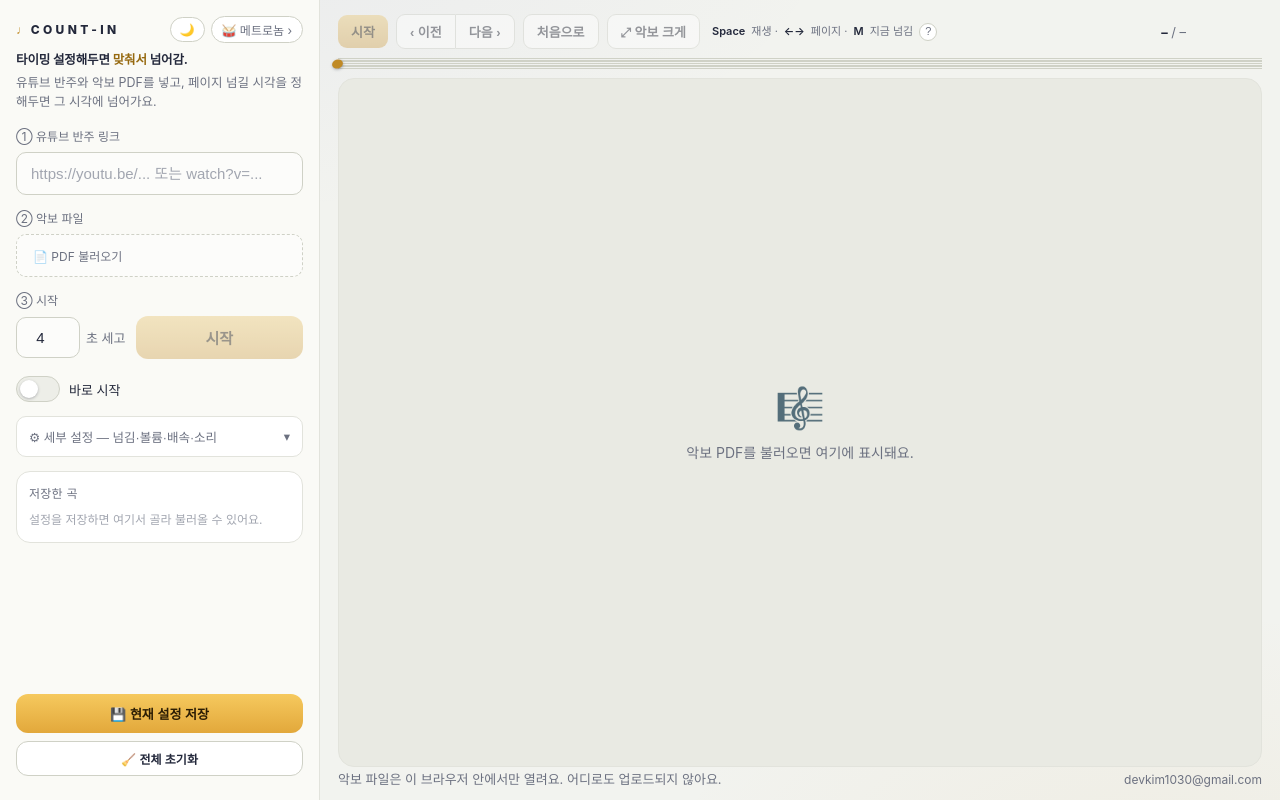
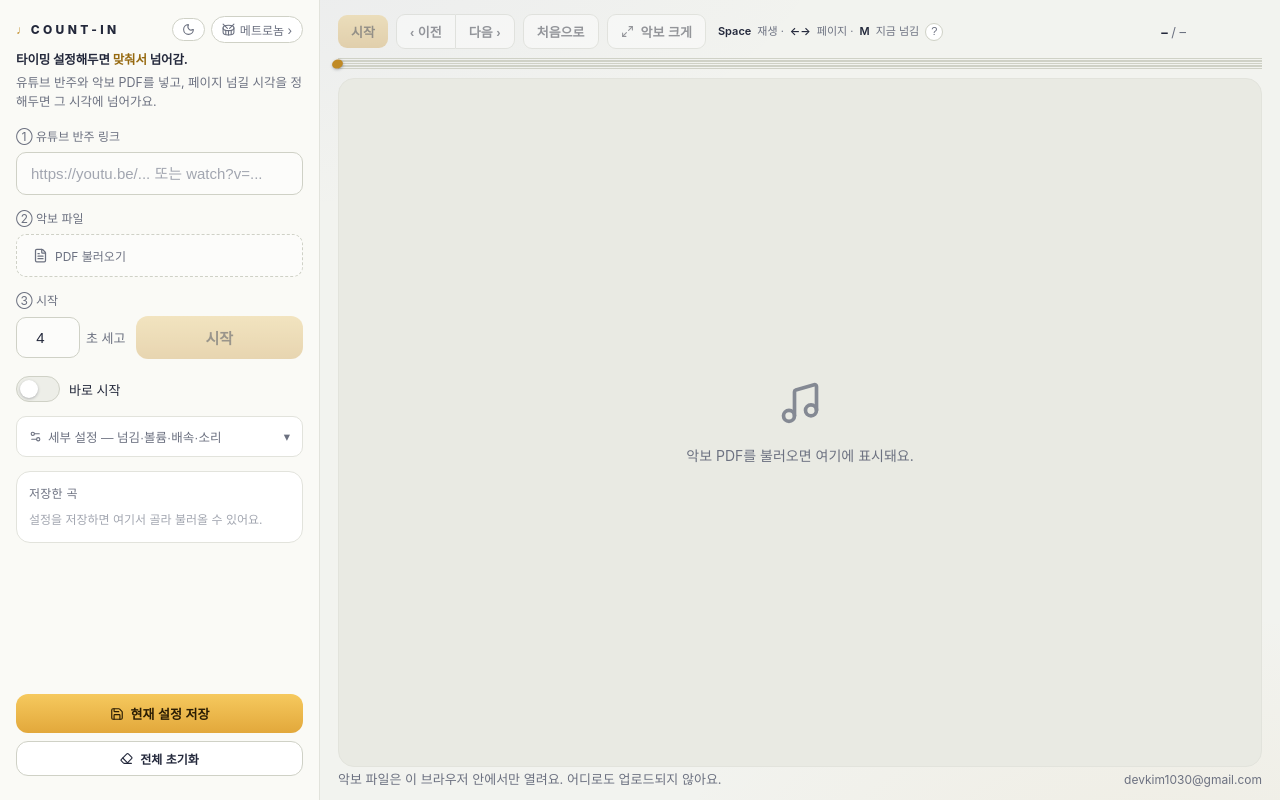
Before and after one commit to KimDong-Han/count-in, a React (Vite) app: page / in a window 1280 px wide. Built offline with nearby package versions, Linux system fonts and the light colour scheme; a web font is replaced by a local one.

Commit message:
이모지를 Lucide SVG 아이콘으로 교체(lucide-react): 테마 토글·메트로놈 링크·PDF 불러오기·세부 설정·볼륨·지금 넘김·시간 설정·저장·초기화·악보 크게·재생/일시정지·완료·팝업·탭 템포 등 전면, 버튼을 inline-flex로 정렬

```diff
--- a/package.json
+++ b/package.json
@@ -10,6 +10,7 @@
     "preview": "vite preview"
   },
   "dependencies": {
+    "lucide-react": "^1.23.0",
     "pdfjs-dist": "3.11.174",
     "react": "^18.3.1",
     "react-dom": "^18.3.1"
--- a/src/App.jsx
+++ b/src/App.jsx
@@ -5,6 +5,24 @@ import { playBeep, playStick } from "./sound";
 import { parseTime, fmt, fmtCue } from "./time";
 import { navigate } from "./router.js";
 import { currentDark, setDark } from "./theme.js";
+import {
+  Check,
+  Drum,
+  Eraser,
+  FileText,
+  Maximize2,
+  Minimize2,
+  Moon,
+  Music,
+  Pause,
+  Play,
+  Save,
+  Settings2,
+  Sun,
+  Target,
+  Timer,
+  Volume2,
+} from "lucide-react";
 
 export default function App() {
   const canvasRef = useRef(null);
@@ -1059,7 +1077,7 @@ export default function App() {
     setTuneMode(true);
     tuneModeRef.current = true;
     setMsg({
-      text: "반주를 들으며 페이지가 넘어갈 순간마다 🎯 지금 넘김(또는 Shift)을 눌러 주세요.",
+      text: "반주를 들으며 페이지가 넘어갈 순간마다 '지금 넘김'(또는 Shift)을 눌러 주세요.",
       kind: "ok",
     });
   }, [startFlow]);
@@ -1278,7 +1296,7 @@ export default function App() {
                 title={darkMode ? "밝은 화면으로" : "어두운 화면으로"}
                 aria-label={darkMode ? "밝은 화면으로" : "어두운 화면으로"}
               >
-                {darkMode ? "☀️" : "🌙"}
+                {darkMode ? <Sun size={13} /> : <Moon size={13} />}
               </button>
               <a
                 className="pageLink"
@@ -1288,7 +1306,7 @@ export default function App() {
                   navigate("/metronome");
                 }}
               >
-                🥁 메트로놈 ›
+                <Drum size={13} /> 메트로놈 ›
               </a>
             </span>
           </div>
@@ -1320,9 +1338,10 @@ export default function App() {
                   (태블릿은 데스크톱 모드 UA라 기기 감지도 불가). PDF 검증은 로드 단계에서 함. */}
               <input type="file" onChange={onFile} />
               <span>
+                <FileText size={15} />
                 {pdf.total > 0
-                  ? "📄 " + pdf.total + "페이지 불러옴"
-                  : "📄 PDF 불러오기"}
+                  ? pdf.total + "페이지 불러옴"
+                  : "PDF 불러오기"}
               </span>
             </label>
           </div>
@@ -1367,7 +1386,9 @@ export default function App() {
           </div>
 
           <button type="button" className="advToggle" onClick={toggleAdv}>
-            <span>⚙ 세부 설정 — 넘김·볼륨·배속·소리</span>
+            <span>
+              <Settings2 size={13} /> 세부 설정 — 넘김·볼륨·배속·소리
+            </span>
             <span>{adv ? "▴" : "▾"}</span>
           </button>
 
@@ -1426,7 +1447,9 @@ export default function App() {
               <div className="group">
                 <label htmlFor="vol">반주 볼륨</label>
                 <div className="slider-row">
-                  <span className="vol-icon">🔊</span>
+                  <span className="vol-icon">
+                    <Volume2 size={17} />
+                  </span>
                   <input
                     id="vol"
                     type="range"
@@ -1523,7 +1546,7 @@ export default function App() {
               <div className="cueDesc">
                 {tuneMode ? (
                   <>
-                    넘어갈 순간마다 <b>🎯 지금 넘김</b>을 눌러 주세요. 잘못
+                    넘어갈 순간마다 <b>지금 넘김</b>을 눌러 주세요. 잘못
                     찍었으면 <b>시크 바로 되감으면</b> 그 줄부터 다시 찍혀요.{" "}
                     <b>−·＋</b>는 0.5초 미세 조정이에요.
                   </>
@@ -1558,7 +1581,7 @@ export default function App() {
                       : "카운트다운 없이 바로 재생하면서 넘김 시각을 찍는 모드예요"
                   }
                 >
-                  ⏱ 들으면서 시간 설정
+                  <Timer size={14} /> 들으면서 시간 설정
                 </button>
               )}
               <div className="cueActions">
@@ -1568,7 +1591,7 @@ export default function App() {
                     onClick={tap}
                     disabled={!armed || tapOverflow}
                   >
-                    🎯 지금 넘김
+                    <Target size={13} /> 지금 넘김
                     {armed && !tapOverflow
                       ? ` (${curFrom}→${curDest}페이지)`
                       : ""}
@@ -1755,16 +1778,28 @@ export default function App() {
               className={"btn savePresetBtn" + (savedFlash ? " saved" : "")}
               onClick={openSave}
             >
-              {savedFlash
-                ? '✓ "' + savedFlash.name + '" 저장됨'
-                : "💾 현재 설정 저장"}
+              {savedFlash ? (
+                <>
+                  <Check size={14} /> "{savedFlash.name}" 저장됨
+                </>
+              ) : (
+                <>
+                  <Save size={14} /> 현재 설정 저장
+                </>
+              )}
             </button>
           )}
           <button
             className={"btn ghost resetAllBtn" + (confirmReset ? " arm" : "")}
             onClick={resetClick}
           >
-            {confirmReset ? "한 번 더 누르면 초기화돼요" : "🧹 전체 초기화"}
+            {confirmReset ? (
+              "한 번 더 누르면 초기화돼요"
+            ) : (
+              <>
+                <Eraser size={13} /> 전체 초기화
+              </>
+            )}
           </button>
         </div>
       </aside>
@@ -1800,7 +1835,15 @@ export default function App() {
             onClick={() => setFocus((f) => !f)}
             disabled={navDisabled}
           >
-            {focus ? "↙ 설정 보기" : "⤢ 악보 크게"}
+            {focus ? (
+              <>
+                <Minimize2 size={13} /> 설정 보기
+              </>
+            ) : (
+              <>
+                <Maximize2 size={13} /> 악보 크게
+              </>
+            )}
           </button>
           <span className="kbhint" ref={kbWrapRef}>
             <b>Space</b> 재생 · <b>←→</b> 페이지 · <b>M</b> 지금 넘김
@@ -1851,7 +1894,9 @@ export default function App() {
         >
           {pdf.total === 0 && (
             <>
-              <div className="big">🎼</div>
+              <div className="big">
+                <Music size={44} />
+              </div>
               <div>악보 PDF를 불러오면 여기에 표시돼요.</div>
             </>
           )}
@@ -1922,16 +1967,26 @@ export default function App() {
       {tuneMode && (
         <div className="tuneBar">
           <div className="tuneRow1">
-            <span className="tuneBadge">⏱ 타이밍 입력</span>
+            <span className="tuneBadge">
+              <Timer size={12} /> 타이밍 입력
+            </span>
             <span className="tuneTime" ref={tuneTimeRef}>
               0:00
             </span>
             <div className="spacer"></div>
             <button className="btn ghost small" onClick={togglePlay}>
-              {isPlaying ? "⏸ 일시정지" : "▶ 재생"}
+              {isPlaying ? (
+                <>
+                  <Pause size={13} /> 일시정지
+                </>
+              ) : (
+                <>
+                  <Play size={13} /> 재생
+                </>
+              )}
             </button>
             <button className="btn small" onClick={exitTune}>
-              ✓ 완료
+              <Check size={13} /> 완료
             </button>
           </div>
           <input
@@ -1969,15 +2024,31 @@ export default function App() {
               pendingTap ? tapOverflow : tuneRepeat ? false : tapOverflow
             }
           >
-            {pendingTap
-              ? tapOverflow
-                ? "⏸ 아래에서 돌아갈 페이지를 골라 주세요"
-                : `⏸ 다시 누르면 다음 페이지(${curDest}페이지)으로`
-              : tuneRepeat
-                ? "🎯 지금 넘김"
-                : tapOverflow
-                  ? "✓ 마지막 페이지까지 왔어요 — 완료를 눌러 주세요"
-                  : `🎯 지금 넘김 — ${curFrom}→${curDest}페이지`}
+            {pendingTap ? (
+              tapOverflow ? (
+                <>
+                  <Pause size={16} /> 아래에서 돌아갈 페이지를 골라 주세요
+                </>
+              ) : (
+                <>
+                  <Pause size={16} /> 다시 누르면 다음 페이지({curDest}
+                  페이지)로
+                </>
+              )
+            ) : tuneRepeat ? (
+              <>
+                <Target size={16} /> 지금 넘김
+              </>
+            ) : tapOverflow ? (
+              <>
+                <Check size={16} /> 마지막 페이지까지 왔어요 — 완료를 눌러
+                주세요
+              </>
+            ) : (
+              <>
+                <Target size={16} /> 지금 넘김 — {curFrom}→{curDest}페이지
+              </>
+            )}
           </button>
         </div>
       )}
@@ -1989,7 +2060,9 @@ export default function App() {
           aria-label="몇 페이지로 넘어갈까요"
         >
           <div className="pickCard">
-            <div className="pickTime">⏸ {fmtCue(pendingTap.t)}에 찍음</div>
+            <div className="pickTime">
+              <Pause size={12} /> {fmtCue(pendingTap.t)}에 찍음
+            </div>
             <div className="pickTitle">몇 페이지로 넘어갈까요?</div>
             {!tapOverflow && (
               <button
--- a/src/Metronome.jsx
+++ b/src/Metronome.jsx
@@ -2,6 +2,7 @@ import { useCallback, useEffect, useRef, useState } from "react";
 import { playBeep, playStick } from "./sound";
 import { navigate } from "./router.js";
 import { currentDark, setDark } from "./theme.js";
+import { Hand, Moon, Sun } from "lucide-react";
 
 // 별도 페이지(#/metronome)의 메트로놈.
 // 타이밍은 setInterval이 아니라 Web Audio 룩어헤드 스케줄러로:
@@ -199,7 +200,7 @@ export default function Metronome() {
             title={darkMode ? "밝은 화면으로" : "어두운 화면으로"}
             aria-label={darkMode ? "밝은 화면으로" : "어두운 화면으로"}
           >
-            {darkMode ? "☀️" : "🌙"}
+            {darkMode ? <Sun size={13} /> : <Moon size={13} />}
           </button>
         </span>
       </div>
@@ -254,7 +255,7 @@ export default function Metronome() {
             {running ? "정지" : "시작"}
           </button>
           <button className="btn ghost tapBtn" onClick={tap}>
-            👆 탭 템포 <kbd>T</kbd>
+            <Hand size={15} /> 탭 템포 <kbd>T</kbd>
           </button>
         </div>
 
--- a/src/styles.css
+++ b/src/styles.css
@@ -80,6 +80,7 @@ header{margin-bottom:2px}
 h1.eyebrow{font-weight:800} /* 메트로놈 h1(SEO용)도 같은 모양 유지 */
 .eyebrowRow{display:flex;align-items:center;justify-content:space-between;gap:8px;margin-bottom:8px}
 .pageLink{
+  display:inline-flex;align-items:center;gap:5px;
   font-size:12px;color:var(--muted);text-decoration:none;border:1px solid var(--line-strong);
   border-radius:999px;padding:4px 10px;white-space:nowrap;background:var(--panel);
   transition:color .15s,border-color .15s;
@@ -103,6 +104,7 @@ h1 .accent{color:var(--brass-deep)}
   font-size:12.5px;padding:10px 12px;cursor:pointer;transition:color .15s,border-color .15s;text-align:left;
 }
 .advToggle:hover{color:var(--ink);border-color:var(--indigo)}
+.advToggle span{display:inline-flex;align-items:center;gap:6px}
 .advBody{display:flex;flex-direction:column;gap:14px}
 
 /* 사이드바 하단: 저장/초기화 */
@@ -172,6 +174,7 @@ input::placeholder{color:#A2A6B0}
 }
 .upload:hover{border-color:var(--indigo);color:var(--ink)}
 .upload input{display:none}
+.upload span{display:inline-flex;align-items:center;gap:7px}
 
 .seg{display:flex;gap:6px;background:var(--track);border:1px solid var(--line);border-radius:10px;padding:5px}
 .seg button{
@@ -256,7 +259,7 @@ input[type=range]::-moz-range-thumb{
   padding:26px 24px;display:flex;flex-direction:column;gap:14px;align-items:center;
   box-shadow:0 24px 60px rgba(20,24,40,.35);max-width:min(92vw,420px);
 }
-.pickTime{font-size:13px;color:var(--brass-deep);font-variant-numeric:tabular-nums}
+.pickTime{display:inline-flex;align-items:center;gap:5px;font-size:13px;color:var(--brass-deep);font-variant-numeric:tabular-nums}
 .pickTitle{font-size:19px;font-weight:800}
 .pickNext{width:100%;padding:13px 18px;font-size:16px}
 .pickPages{display:flex;flex-wrap:wrap;gap:8px;justify-content:center;max-height:170px;overflow:auto}
@@ -283,6 +286,7 @@ input[type=range]::-moz-range-thumb{
 .tuneRow1{display:flex;align-items:center;gap:10px}
 .tuneRow1 .spacer{flex:1}
 .tuneBadge{
+  display:inline-flex;align-items:center;gap:5px;
   font-size:12px;color:var(--brass-deep);border:1px solid var(--brass);
   border-radius:999px;padding:4px 10px;white-space:nowrap;background:var(--brassTint);
 }
@@ -291,10 +295,12 @@ input[type=range]::-moz-range-thumb{
 .tuneTap{width:100%;padding:14px 16px;font-size:16px}
 
 .btn{
+  display:inline-flex;align-items:center;justify-content:center;gap:7px;
   border:none;cursor:pointer;border-radius:12px;font-weight:700;font-size:15px;padding:12px 22px;
   color:#2B1D04;background:linear-gradient(180deg,var(--btn-hi),var(--btn-lo));
   box-shadow:0 6px 16px rgba(192,138,37,.3);transition:transform .08s,filter .15s;
 }
+.btn svg{flex:0 0 auto}
 .btn:hover:not(:disabled){filter:brightness(1.04)}
 .btn:active:not(:disabled){transform:translateY(1px)}
 .btn:disabled{opacity:.45;cursor:not-allowed;filter:grayscale(.3);box-shadow:none}
@@ -358,7 +364,7 @@ input[type=range]::-moz-range-thumb{
   display:flex;align-items:center;justify-content:center;padding:16px;overflow:hidden;position:relative;
 }
 .stage.empty{color:var(--muted);font-size:14px;text-align:center;flex-direction:column;gap:10px}
-.stage.empty .big{font-size:40px}
+.stage.empty .big{font-size:40px;color:var(--muted);opacity:.8}
 canvas{max-width:100%;max-height:100%;height:auto;border-radius:8px;box-shadow:0 14px 36px rgba(35,40,59,.22)}
 
 /* 넘김 예고 배지 (followLoop에서 직접 갱신) */
```
Also changed, not shown: 1 other file (tests, documents, lock files or other folders).
